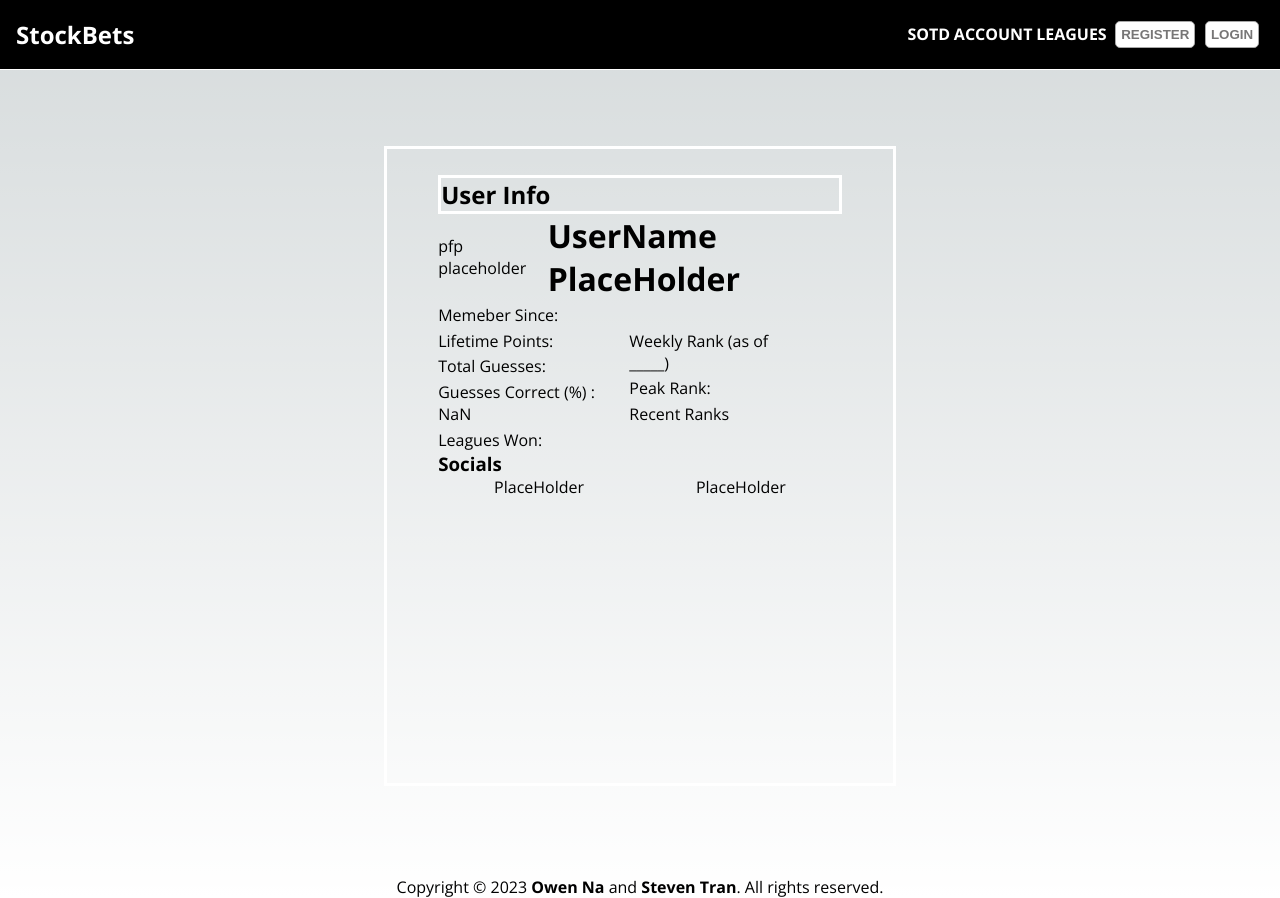
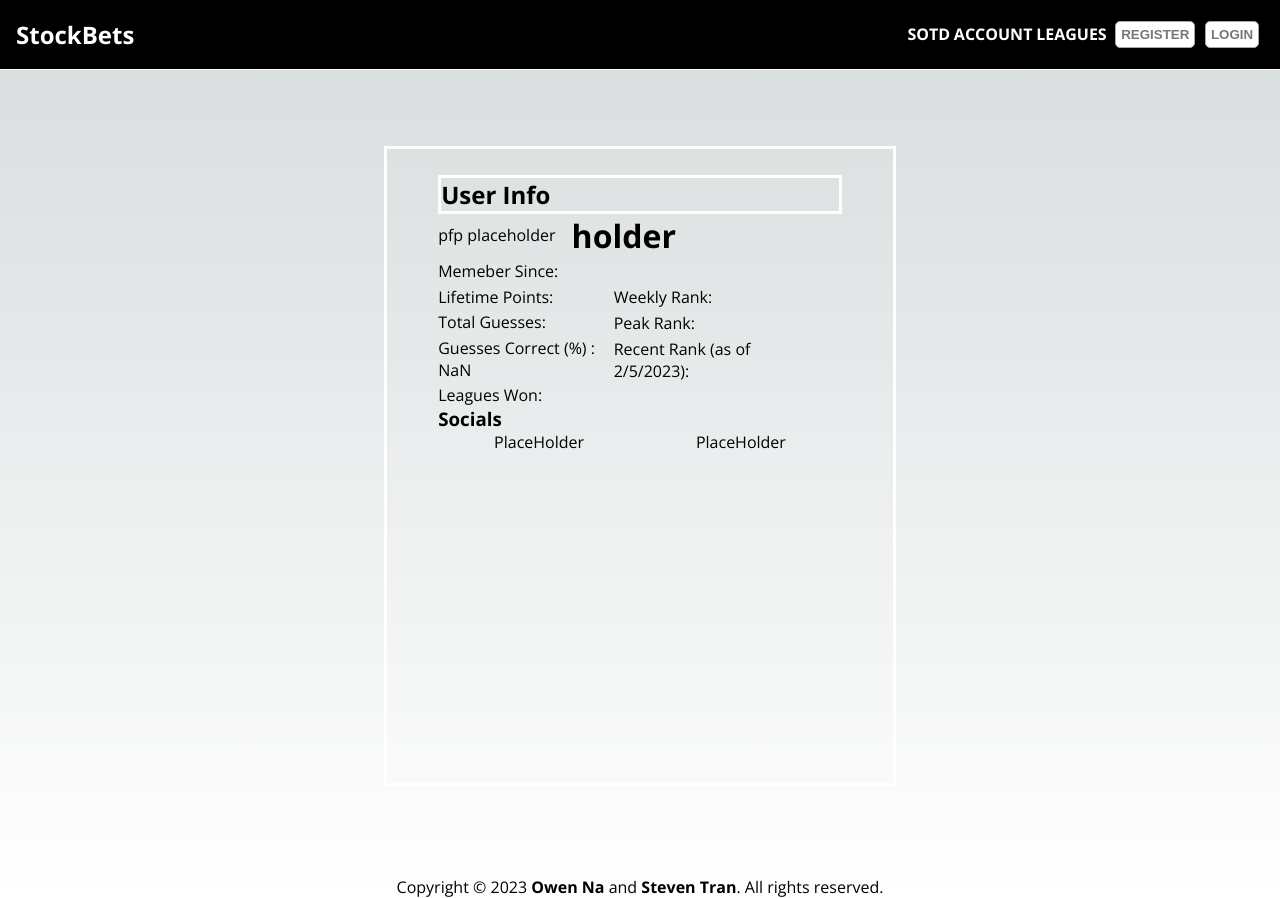
Before and after one commit to Tran-Steven/StockBets, a Next.js app: page /account in a window 1280 px wide. Built offline with nearby package versions, Linux system fonts and the light colour scheme.

Commit message:
Updated for correct calc for account page

```diff
--- a/components/AccountPageContent/AccountContent.tsx
+++ b/components/AccountPageContent/AccountContent.tsx
@@ -16,27 +16,37 @@ function calculateCorrect(TotalGuesses: number, CorrectGuesses: number) {
     return (CorrectGuesses / TotalGuesses * 100).toFixed();
 }
 
-export default function AccountContent({TotalGuesses, CorrectGuesses}: AccountInfo) {
+function pastWeekRank() {
+  let curDate = new Date();
+  let dayNumber = curDate.getDay();
+  let lastWeekDate = new Date();
+
+  lastWeekDate.setDate(curDate.getDate() - dayNumber);
+
+  return (lastWeekDate.getMonth() + 1)+ '/' + lastWeekDate.getDate() + '/' + lastWeekDate.getFullYear();
+}
+
+export default function AccountContent({Username, MemberSince, LifetimePoints, LeaguesWon, TotalGuesses, CorrectGuesses, WeeklyRank, PeakRank, RecentRank}: AccountInfo) {
   return (
     <div className={style.parent}>
       <div className={style.mainContent}>
          <h2>User Info</h2>
          <div className={style.playerCard}>
          <p>pfp placeholder</p>
-          <h1>UserName PlaceHolder</h1>
+          <h1>{Username}holder</h1>
           </div>
           <div className={style.listStyle}>
           <ul className={style.lifetimeInfo}>
-            <li>Memeber Since:</li>
-            <li>Lifetime Points:</li>
-            <li>Total Guesses:</li>
+            <li>Memeber Since: {MemberSince}</li>
+            <li>Lifetime Points: {LifetimePoints}</li>
+            <li>Total Guesses: {TotalGuesses}</li>
             <li>Guesses Correct (%) : {calculateCorrect(TotalGuesses, CorrectGuesses)}</li>
-            <li>Leagues Won:</li>
+            <li>Leagues Won: {LeaguesWon}</li>
           </ul>
           <ul className={style.specs}>
-            <li>Weekly Rank (as of _____)</li>
-            <li>Peak Rank:</li>
-            <li>Recent Ranks</li>
+            <li>Weekly Rank: {WeeklyRank}</li>
+            <li>Peak Rank: {PeakRank}</li>
+            <li>Recent Rank (as of {pastWeekRank()}): {RecentRank}</li>
           </ul>
           </div>
           <h3>Socials</h3>
@@ -50,7 +60,6 @@ export default function AccountContent({TotalGuesses, CorrectGuesses}: AccountIn
 }
 
 // bottom code maybe used for a pfp functionality
-// will also need to figure out what the hell to do with this accound info page
 
 // import Image from 'next/image';
 
```
